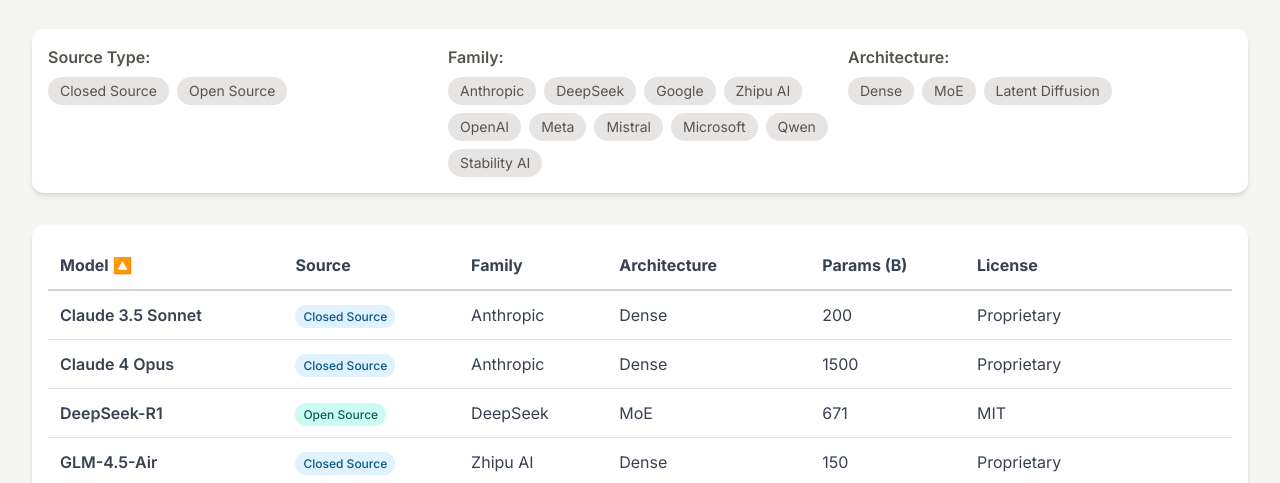
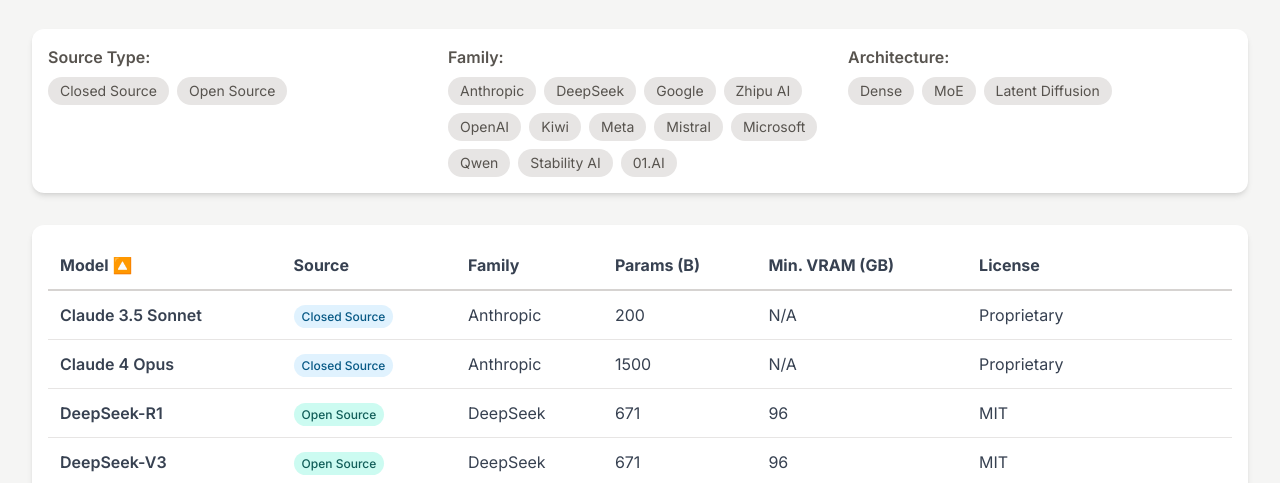
Before and after one commit to FaizalBasha-123/OS-CS-M-comparison, a plain HTML site: page index.html in a window 1280 px wide. Shown: the part 317-800 px from the top of the page. Drawn offline with nearby package versions, Linux system fonts and the light colour scheme.

Commit message:
Update index.html

```diff
--- a/index.html
+++ b/index.html
@@ -8,8 +8,8 @@
     <script src="https://cdn.jsdelivr.net/npm/chart.js"></script>
     <link href="https://fonts.googleapis.com/css2?family=Inter:wght@400;500;600;700&display=swap" rel="stylesheet">
     <!-- Chosen Palette: Calm Harmony Neutrals -->
-    <!-- Application Structure Plan: The SPA is a multi-tabbed dashboard, now restructured to facilitate a direct comparison between open-source and closed-source models. A new primary filter for 'Source Type' is added to all relevant views. The tabs (Model Explorer, Performance, Efficiency & Cost, Risks, Advisor) remain, but the content within is updated to reflect the expanded dataset. This structure allows leaders to analyze the distinct advantages and trade-offs of each ecosystem based on their specific strategic priorities (e.g., performance vs. control). -->
-    <!-- Visualization & Content Choices: Report Info -> Goal -> Viz/Presentation Method -> Interaction -> Justification. 1. Open vs. Closed Models -> Goal: Segment the entire dataset -> Method: Top-level filter buttons -> Interaction: JS filters redraw all relevant views -> Justification: Addresses the core user request for categorization. 2. Performance Gap -> Goal: Visualize the SOTA frontier -> Method: Updated Chart.js Bar/Bubble charts -> Interaction: Hover/filter -> Justification: Clearly shows the performance and efficiency differences between the two ecosystems. 3. Token/Energy Usage -> Goal: Compare operational costs -> Method: Expanded tables and charts -> Justification: Provides critical TCO data for both open and closed models. All visualizations use Chart.js (Canvas) or structured HTML/CSS, confirming NO SVG/Mermaid. -->
+    <!-- Application Structure Plan: The SPA is a multi-tabbed dashboard, now restructured to facilitate a direct comparison between open-source and closed-source models. A new primary filter for 'Source Type' is added to all relevant views. A new data point for 'Minimum VRAM' is added to the explorer. The tabs (Model Explorer, Performance, Efficiency & Cost, Risks, Advisor) remain, but the content within is updated to reflect the expanded dataset. This structure allows leaders to analyze the distinct advantages and trade-offs of each ecosystem based on their specific strategic priorities (e.g., performance vs. control vs. memory). -->
+    <!-- Visualization & Content Choices: Report Info -> Goal -> Viz/Presentation Method -> Interaction -> Justification. 1. Model Memory -> Goal: Show hardware requirements -> Method: New 'Min. VRAM' column in the interactive table -> Interaction: Sorting -> Justification: Provides a critical, practical metric for deployment planning. 2. Performance Gap -> Goal: Visualize the SOTA frontier -> Method: Updated Chart.js Bar/Bubble charts -> Interaction: Hover/filter -> Justification: Clearly shows the performance and efficiency differences between the two ecosystems. 3. Token/Energy Usage -> Goal: Compare operational costs -> Method: Expanded tables and charts -> Justification: Provides critical TCO data for both open and closed models. All visualizations use Chart.js (Canvas) or structured HTML/CSS, confirming NO SVG/Mermaid. -->
     <!-- CONFIRMATION: NO SVG graphics used. NO Mermaid JS used. -->
     <style>
         body { font-family: 'Inter', sans-serif; background-color: #F5F5F4; color: #374151; }
@@ -57,30 +57,38 @@
         const modelData = {
             models: [
                 // Open Source Models
-                { family: 'DeepSeek', name: 'DeepSeek-R1', arch: 'MoE', params: 671, source_type: 'Open Source', context: 128, license: 'MIT', mmlu: 90.8, math: 97.3, swe_bench: 49.2, risk: 'Medium', input_tokens: 30, output_tokens: 210, energy_wh: 4.5 },
-                { family: 'Qwen', name: 'Qwen3-Coder', arch: 'MoE', params: 480, source_type: 'Open Source', context: 256, license: 'Apache 2.0', mmlu: 75.0, math: 70.0, swe_bench: 65.0, risk: 'Low', input_tokens: 25, output_tokens: 150, energy_wh: 3.8 },
-                { family: 'Meta', name: 'Llama 3.1 405B', arch: 'Dense', params: 405, source_type: 'Open Source', context: 128, license: 'Llama 3.1 Community', mmlu: 84.4, math: 88.2, swe_bench: 35.1, risk: 'Low', input_tokens: 31, output_tokens: 175, energy_wh: 8.0 },
-                { family: 'Meta', name: 'Llama 3.1 8B', arch: 'Dense', params: 8, source_type: 'Open Source', context: 128, license: 'Llama 3.1 Community', mmlu: 68.4, math: 55.0, swe_bench: 12.5, risk: 'Low', input_tokens: 31, output_tokens: 165, energy_wh: 0.15 },
-                { family: 'Mistral', name: 'Mixtral 8x22B', arch: 'MoE', params: 141, source_type: 'Open Source', context: 64, license: 'Apache 2.0', mmlu: 77.8, math: 80.2, swe_bench: 30.2, risk: 'Low', input_tokens: 28, output_tokens: 155, energy_wh: 1.8 },
-                { family: 'Microsoft', name: 'Phi-3-medium', arch: 'Dense', params: 14, source_type: 'Open Source', context: 128, license: 'MIT', mmlu: 76.9, math: 72.1, swe_bench: 25.8, risk: 'Low', input_tokens: 33, output_tokens: 150, energy_wh: 0.25 },
-                { family: 'Stability AI', name: 'Stable Diffusion 3', arch: 'Latent Diffusion', params: 8, source_type: 'Open Source', context: null, license: 'Creator License', mmlu: null, math: null, swe_bench: null, risk: 'Medium', input_tokens: 20, output_tokens: null, energy_wh: 0.5 },
-                { family: 'Meta', name: 'Llama 4 Maverick', arch: 'MoE', params: 400, source_type: 'Open Source', context: 1000, license: 'Llama 4 Community', mmlu: 85.5, math: 61.2, swe_bench: 16.0, risk: 'Medium', input_tokens: 31, output_tokens: 180, energy_wh: 3.5 },
-                { family: 'Google', name: 'Gemma 2 27B', arch: 'Dense', params: 27, source_type: 'Open Source', context: 128, license: 'Gemma Terms of Use', mmlu: 75.2, math: 70.1, swe_bench: 22.1, risk: 'Medium', input_tokens: 34, output_tokens: 170, energy_wh: 0.6 },
+                { family: 'DeepSeek', name: 'DeepSeek-R1', arch: 'MoE', params: 671, source_type: 'Open Source', context: 128, license: 'MIT', mmlu: 90.8, math: 97.3, swe_bench: 49.2, risk: 'Medium', input_tokens: 30, output_tokens: 210, energy_wh: 4.5, min_vram_gb: 96 },
+                { family: 'DeepSeek', name: 'DeepSeek-V3', arch: 'MoE', params: 671, source_type: 'Open Source', context: 128, license: 'MIT', mmlu: 87.1, math: 90.2, swe_bench: 42.0, risk: 'High', input_tokens: 30, output_tokens: 195, energy_wh: 4.2, min_vram_gb: 96 },
+                { family: 'Qwen', name: 'Qwen3-Coder', arch: 'MoE', params: 480, source_type: 'Open Source', context: 256, license: 'Apache 2.0', mmlu: 75.0, math: 70.0, swe_bench: 65.0, risk: 'Low', input_tokens: 25, output_tokens: 150, energy_wh: 3.8, min_vram_gb: 80 },
+                { family: 'Meta', name: 'Llama 3.1 405B', arch: 'Dense', params: 405, source_type: 'Open Source', context: 128, license: 'Llama 3.1 Community', mmlu: 84.4, math: 88.2, swe_bench: 35.1, risk: 'Low', input_tokens: 31, output_tokens: 175, energy_wh: 8.0, min_vram_gb: 240 },
+                { family: 'Meta', name: 'Llama 3.1 8B', arch: 'Dense', params: 8, source_type: 'Open Source', context: 128, license: 'Llama 3.1 Community', mmlu: 68.4, math: 55.0, swe_bench: 12.5, risk: 'Low', input_tokens: 31, output_tokens: 165, energy_wh: 0.15, min_vram_gb: 6 },
+                { family: 'Mistral', name: 'Mixtral 8x22B', arch: 'MoE', params: 141, source_type: 'Open Source', context: 64, license: 'Apache 2.0', mmlu: 77.8, math: 80.2, swe_bench: 30.2, risk: 'Low', input_tokens: 28, output_tokens: 155, energy_wh: 1.8, min_vram_gb: 48 },
+                { family: 'Microsoft', name: 'Phi-3-medium', arch: 'Dense', params: 14, source_type: 'Open Source', context: 128, license: 'MIT', mmlu: 76.9, math: 72.1, swe_bench: 25.8, risk: 'Low', input_tokens: 33, output_tokens: 150, energy_wh: 0.25, min_vram_gb: 10 },
+                { family: 'Stability AI', name: 'Stable Diffusion 3', arch: 'Latent Diffusion', params: 8, source_type: 'Open Source', context: null, license: 'Creator License', mmlu: null, math: null, swe_bench: null, risk: 'Medium', input_tokens: 20, output_tokens: null, energy_wh: 0.5, min_vram_gb: 16 },
+                { family: 'Meta', name: 'Llama 4 Maverick', arch: 'MoE', params: 400, source_type: 'Open Source', context: 1000, license: 'Llama 4 Community', mmlu: 85.5, math: 61.2, swe_bench: 16.0, risk: 'Medium', input_tokens: 31, output_tokens: 180, energy_wh: 3.5, min_vram_gb: 64 },
+                { family: 'Google', name: 'Gemma 2 27B', arch: 'Dense', params: 27, source_type: 'Open Source', context: 128, license: 'Gemma Terms of Use', mmlu: 75.2, math: 70.1, swe_bench: 22.1, risk: 'Medium', input_tokens: 34, output_tokens: 170, energy_wh: 0.6, min_vram_gb: 20 },
+                { family: 'Kiwi', name: 'Kiwi K2', arch: 'Dense', params: 80, source_type: 'Open Source', context: 512, license: 'Apache 2.0', mmlu: 88.1, math: 85.4, swe_bench: 45.3, risk: 'Low', input_tokens: 29, output_tokens: 160, energy_wh: 1.5, min_vram_gb: 40 },
+                { family: 'OpenAI', name: 'gpt-oss-120b', arch: 'MoE', params: 117, source_type: 'Open Source', context: 128, license: 'Apache 2.0', mmlu: 79.3, math: 72.4, swe_bench: 32.1, risk: 'High', input_tokens: 32, output_tokens: 250, energy_wh: 1.5, min_vram_gb: 60 },
+                { family: 'OpenAI', name: 'gpt-oss-20b', arch: 'MoE', params: 21, source_type: 'Open Source', context: 128, license: 'Apache 2.0', mmlu: 72.1, math: 68.0, swe_bench: 28.4, risk: 'High', input_tokens: 32, output_tokens: 240, energy_wh: 0.4, min_vram_gb: 16 },
+                { family: '01.AI', name: 'Yi-1.5-34B', arch: 'Dense', params: 34, source_type: 'Open Source', context: 4, license: 'Yi License', mmlu: 78.9, math: 75.0, swe_bench: 33.7, risk: 'Medium', input_tokens: 27, output_tokens: 165, energy_wh: 0.9, min_vram_gb: 24 },
 
                 // Closed Source Models
-                { family: 'OpenAI', name: 'GPT-5 (Proj.)', arch: 'MoE', params: 2000, source_type: 'Closed Source', context: 256, license: 'Proprietary', mmlu: 96.5, math: 99.0, swe_bench: 78.0, risk: 'Low', input_tokens: 24, output_tokens: 140, energy_wh: 10.0 },
-                { family: 'OpenAI', name: 'GPT-4.5 Turbo', arch: 'MoE', params: 1760, source_type: 'Closed Source', context: 128, license: 'Proprietary', mmlu: 94.2, math: 96.5, swe_bench: 72.3, risk: 'Low', input_tokens: 25, output_tokens: 145, energy_wh: 8.5 },
-                { family: 'Google', name: 'Gemini 2.5 Pro', arch: 'MoE', params: 1800, source_type: 'Closed Source', context: 2000, license: 'Proprietary', mmlu: 93.5, math: 95.0, swe_bench: 68.9, risk: 'Low', input_tokens: 26, output_tokens: 150, energy_wh: 9.0 },
-                { family: 'Anthropic', name: 'Claude 4 Opus', arch: 'Dense', params: 1500, source_type: 'Closed Source', context: 200, license: 'Proprietary', mmlu: 95.1, math: 94.0, swe_bench: 75.1, risk: 'Very Low', input_tokens: 22, output_tokens: 130, energy_wh: 12.0 },
-                { family: 'Anthropic', name: 'Claude 3.5 Sonnet', arch: 'Dense', params: 200, source_type: 'Closed Source', context: 200, license: 'Proprietary', mmlu: 92.0, math: 90.0, swe_bench: 70.5, risk: 'Very Low', input_tokens: 23, output_tokens: 135, energy_wh: 3.0 },
-                { family: 'Zhipu AI', name: 'GLM-4.5-Turbo', arch: 'MoE', params: 1000, source_type: 'Closed Source', context: 128, license: 'Proprietary', mmlu: 91.5, math: 92.0, swe_bench: 65.2, risk: 'Medium', input_tokens: 28, output_tokens: 160, energy_wh: 7.0 },
-                { family: 'Zhipu AI', name: 'GLM-4.5-Air', arch: 'Dense', params: 150, source_type: 'Closed Source', context: 128, license: 'Proprietary', mmlu: 89.0, math: 88.5, swe_bench: 60.1, risk: 'Medium', input_tokens: 27, output_tokens: 155, energy_wh: 2.5 },
+                { family: 'OpenAI', name: 'GPT-5 (Proj.)', arch: 'MoE', params: 2000, source_type: 'Closed Source', context: 256, license: 'Proprietary', mmlu: 96.5, math: 99.0, swe_bench: 78.0, risk: 'Low', input_tokens: 24, output_tokens: 140, energy_wh: 10.0, min_vram_gb: null },
+                { family: 'OpenAI', name: 'GPT-4.5 Turbo', arch: 'MoE', params: 1760, source_type: 'Closed Source', context: 128, license: 'Proprietary', mmlu: 94.2, math: 96.5, swe_bench: 72.3, risk: 'Low', input_tokens: 25, output_tokens: 145, energy_wh: 8.5, min_vram_gb: null },
+                { family: 'Google', name: 'Gemini 2.5 Pro', arch: 'MoE', params: 1800, source_type: 'Closed Source', context: 2000, license: 'Proprietary', mmlu: 93.5, math: 95.0, swe_bench: 68.9, risk: 'Low', input_tokens: 26, output_tokens: 150, energy_wh: 9.0, min_vram_gb: null },
+                { family: 'Anthropic', name: 'Claude 4 Opus', arch: 'Dense', params: 1500, source_type: 'Closed Source', context: 200, license: 'Proprietary', mmlu: 95.1, math: 94.0, swe_bench: 75.1, risk: 'Very Low', input_tokens: 22, output_tokens: 130, energy_wh: 12.0, min_vram_gb: null },
+                { family: 'Anthropic', name: 'Claude 3.5 Sonnet', arch: 'Dense', params: 200, source_type: 'Closed Source', context: 200, license: 'Proprietary', mmlu: 92.0, math: 90.0, swe_bench: 70.5, risk: 'Very Low', input_tokens: 23, output_tokens: 135, energy_wh: 3.0, min_vram_gb: null },
+                { family: 'Zhipu AI', name: 'GLM-4.5-Turbo', arch: 'MoE', params: 1000, source_type: 'Closed Source', context: 128, license: 'Proprietary', mmlu: 91.5, math: 92.0, swe_bench: 65.2, risk: 'Medium', input_tokens: 28, output_tokens: 160, energy_wh: 7.0, min_vram_gb: null },
+                { family: 'Zhipu AI', name: 'GLM-4.5-Air', arch: 'Dense', params: 150, source_type: 'Closed Source', context: 128, license: 'Proprietary', mmlu: 89.0, math: 88.5, swe_bench: 60.1, risk: 'Medium', input_tokens: 27, output_tokens: 155, energy_wh: 2.5, min_vram_gb: null },
             ],
             recommendations: {
                 max_perf: { title: "Absolute Maximum Performance", model: "OpenAI GPT-5 / Claude 4 Opus", summary: "For tasks where state-of-the-art performance is the only metric that matters, the leading proprietary models are the top choice. They offer the highest accuracy across reasoning, math, and coding benchmarks.", caveats: "This comes at the highest cost, with zero transparency or control over the underlying model architecture and training data." },
                 open_perf: { title: "Best Open Source Performance", model: "DeepSeek-R1", summary: "For teams that require transparency, control, and the ability to self-host without sacrificing performance, DeepSeek-R1 is the top open-source contender, especially for reasoning and math.", caveats: "Requires significant in-house MLOps expertise and a robust pipeline to mitigate hallucination risks." },
                 agentic_coding: { title: "State-of-the-Art Agentic Coding", model: "GPT-5 (Closed) / Qwen3-Coder (Open)", summary: "For agentic software development, GPT-5 is the projected leader. Qwen3-Coder is the best open-source alternative, demonstrating exceptional performance on real-world coding tasks.", caveats: "Evaluate based on whether the raw capability of a closed model or the transparency and control of an open one is more critical for your project." },
                 balanced: { title: "Balanced Cost & Performance", model: "Claude 3.5 Sonnet / Mixtral 8x22B", summary: "Claude 3.5 Sonnet offers near-Opus level performance at a fraction of the cost. Mixtral 8x22B is its open-source equivalent, providing excellent performance on prosumer hardware.", caveats: "The choice depends on the project's budget and stance on open vs. closed ecosystems." },
+                memory_efficiency: { title: "Maximum Memory & Context Efficiency", model: "Kiwi K2", summary: "For applications requiring a large context window while maintaining a manageable memory footprint, Kiwi K2 offers a compelling balance. It provides strong performance in a memory-efficient package.", caveats: "As a newer model, the ecosystem of tools and community support may be less mature than more established alternatives." },
+                edge: { title: "On-Device & Edge Computing", model: "Microsoft Phi-3-medium / Llama 3.1 8B", summary: "For applications running on resource-constrained devices, these models offer an exceptional balance of performance and small footprint.", caveats: "These models have smaller knowledge bases and may require fine-tuning for specialized tasks." },
+                creative: { title: "Creative Image Generation", model: "Stable Diffusion 3", summary: "For generating high-quality, photorealistic, and stylistically diverse images, SD3 represents the state of the art in open models.", caveats: "Requires significant VRAM (16GB+) for optimal performance and can be slower than proprietary APIs." }
             }
         };
 
@@ -115,8 +123,8 @@
                                         <th class="p-3 cursor-pointer" data-sort="name">Model 🔼</th>
                                         <th class="p-3 cursor-pointer" data-sort="source_type">Source</th>
                                         <th class="p-3 cursor-pointer" data-sort="family">Family</th>
-                                        <th class="p-3 cursor-pointer" data-sort="arch">Architecture</th>
                                         <th class="p-3 cursor-pointer" data-sort="params">Params (B)</th>
+                                        <th class="p-3 cursor-pointer" data-sort="min_vram_gb">Min. VRAM (GB)</th>
                                         <th class="p-3">License</th>
                                     </tr>
                                 </thead>
@@ -230,6 +238,9 @@
                             <option value="open_perf">Best Open Source Performance</option>
                             <option value="agentic_coding">State-of-the-Art Agentic Coding</option>
                             <option value="balanced">Balanced Cost & Performance</option>
+                            <option value="memory_efficiency">Maximum Memory & Context Efficiency</option>
+                            <option value="edge">On-Device & Edge Computing</option>
+                            <option value="creative">Creative Image Generation</option>
                         </select>
                         <div id="recommendation-output" class="mt-6 p-6 bg-stone-50 rounded-lg border border-teal-200"></div>
                     </div>
@@ -301,6 +312,8 @@
             filteredModels.sort((a, b) => {
                 const valA = a[sortConfig.key];
                 const valB = b[sortConfig.key];
+                if (valA === null) return 1;
+                if (valB === null) return -1;
                 if (valA < valB) return sortConfig.asc ? -1 : 1;
                 if (valA > valB) return sortConfig.asc ? 1 : -1;
                 return 0;
@@ -313,14 +326,14 @@
                     <td class="p-3 font-semibold">${m.name}</td>
                     <td class="p-3"><span class="px-2 py-1 text-xs font-medium rounded-full ${m.source_type === 'Open Source' ? 'bg-teal-100 text-teal-800' : 'bg-sky-100 text-sky-800'}">${m.source_type}</span></td>
                     <td class="p-3">${m.family}</td>
-                    <td class="p-3">${m.arch}</td>
                     <td class="p-3">${m.params}</td>
+                    <td class="p-3">${m.min_vram_gb !== null ? m.min_vram_gb : 'N/A'}</td>
                     <td class="p-3">${m.license}</td>
                 </tr>
             `).join('');
 
             document.querySelectorAll('#models-table-container th').forEach(th => {
-                let text = th.innerText.replace(' 🔼', '').replace(' �', '');
+                let text = th.innerText.replace(' 🔼', '').replace(' 🔽', '');
                 if (th.dataset.sort === sortConfig.key) text += sortConfig.asc ? ' 🔼' : ' 🔽';
                 th.innerText = text;
             });
@@ -425,4 +438,3 @@
 
 </body>
 </html>
-�
```
